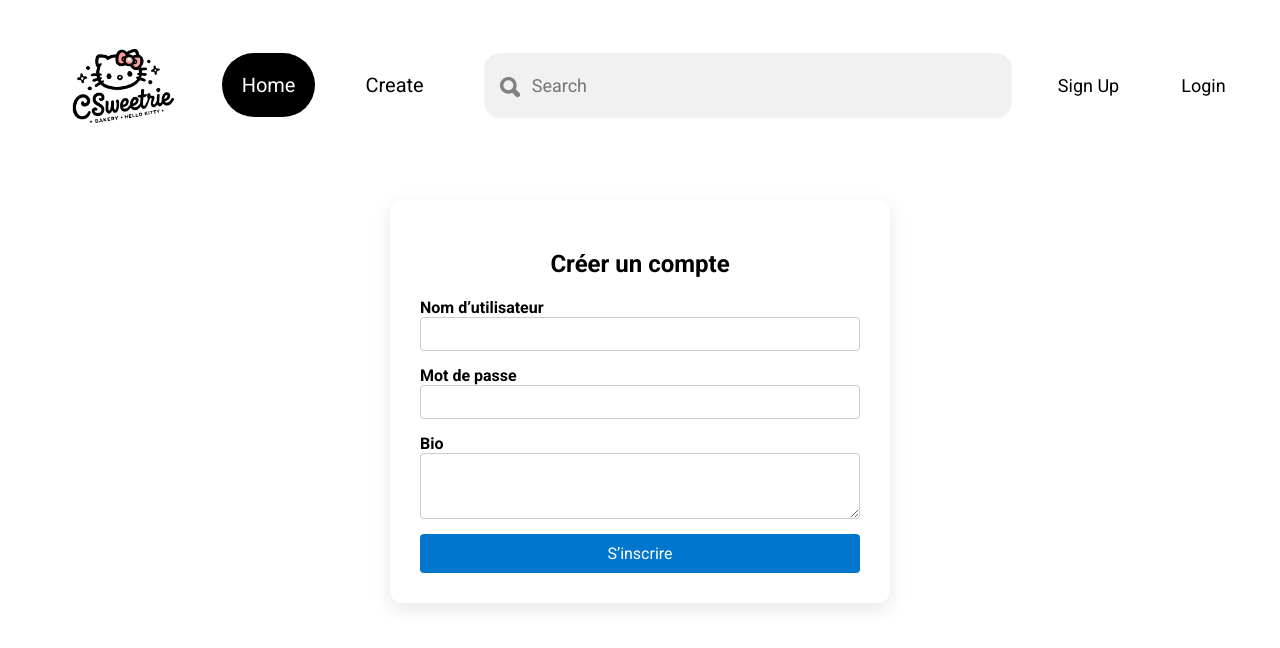
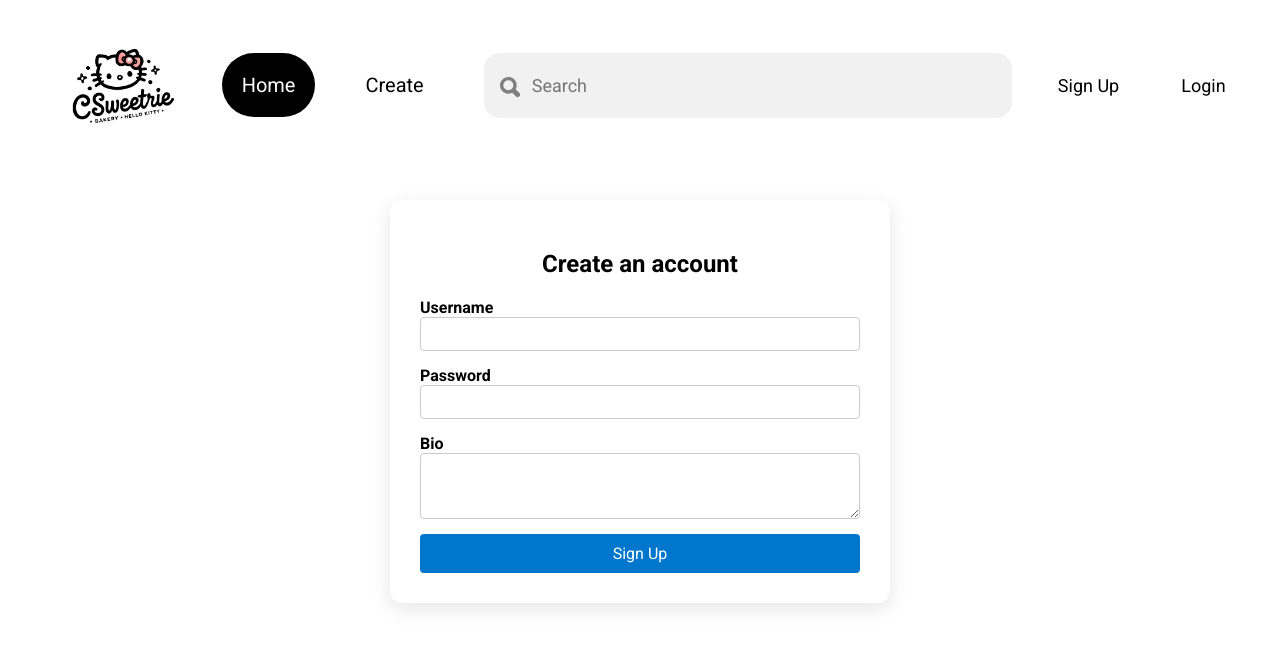
Before and after one commit to John-AMB/4205F5MO-Projet, a React (Vite) app in the folder frontend/: page /inscription in a window 1280 px wide. Shown: the top 648 px of the page. Built offline with nearby package versions, Linux system fonts and the light colour scheme.

Commit message:
[Upd] inscription update

```diff
--- a/frontend/src/components/Inscription.jsx
+++ b/frontend/src/components/Inscription.jsx
@@ -10,6 +10,8 @@ function Inscription() {
   });
   const navigate = useNavigate();
 
+  const backendUrl = import.meta.env.VITE_API_URL || "http://localhost:3001";
+
   const handleChange = (e) => {
     //e = input change char
     //Enregistrez les entrees utilisateur dans leur champ input.name respectif et permettez a
@@ -20,32 +22,38 @@ function Inscription() {
     });
   };
 
-  const handleSubmit = (e) => {
+  const handleSubmit = async (e) => {
     e.preventDefault(); //Le formulaire essaie de recharger la page lorsque la personne le soumet.La méthode preventDefault() empeche cela.
 
-    fetch("http://localhost:3001/users", {
-      //appel POST /users route dans
-      method: "POST",
-      headers: { "Content-Type": "application/json" }, //body sera donc dans le format JSON
-      body: JSON.stringify(formData), //body: formData -> transform -> JSON
-    })
-      .then((res) => res.json()) //message de backend, s'il y a d'erreur ou succes
-      .then((data) => {
-        //object dans le message de backend
-        console.log("Utilisateur créé:", data);
-        alert("Compte créé avec succès !");
+    try {
+      const res = await fetch(`${backendUrl}/users`, {
+        //appel POST /users route dans
+        method: "POST",
+        headers: { "Content-Type": "application/json" }, //body sera donc dans le format JSON
+        body: JSON.stringify(formData), //body: formData -> transform -> JSON
+      });
 
-        navigate(`/login`);
-      })
-      .catch((err) => console.error(err));
+      const data = await res.json();
+
+      if (!res.ok) {
+        //erreur 4xx ou 5xx a
+        throw new Error(data.message || "Erreur lors de la création du compte");
+      }
+      alert("Compte créé avec succès !");
+
+      navigate("/login");
+    } catch (err) {
+      console.error("Erreur lors de la création du compte:", err);
+      alert(err.message || "Erreur lors de la création du compte");
+    }
   };
 
   return (
     <div className="inscription-container">
-      <h2>Créer un compte</h2>
+      <h2>Create an account</h2>
       <form onSubmit={handleSubmit} className="inscription-form">
         <label>
-          Nom d’utilisateur
+          Username
           <input
             type="text"
             name="username"
@@ -56,7 +64,7 @@ function Inscription() {
         </label>
 
         <label>
-          Mot de passe
+          Password
           <input
             type="password"
             name="password"
@@ -76,7 +84,7 @@ function Inscription() {
           />
         </label>
 
-        <button type="submit">S’inscrire</button>
+        <button type="submit">Sign Up</button>
       </form>
     </div>
   );
```
